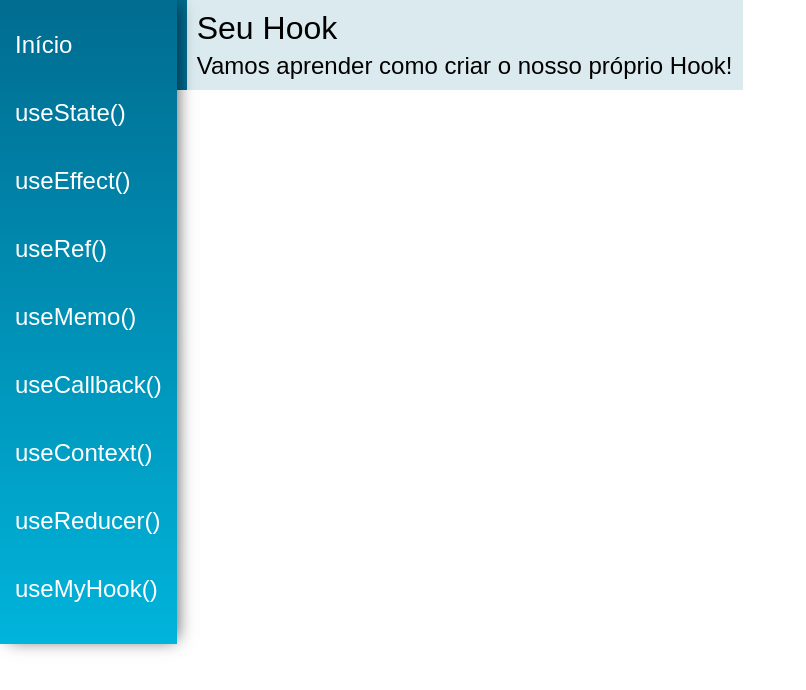
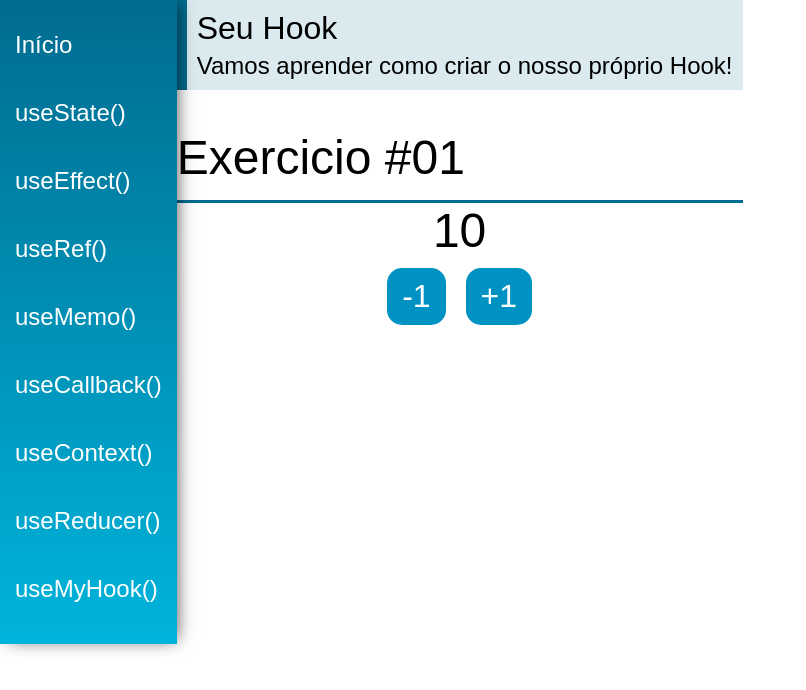
Before and after one commit to Lukas656/Navegacao-react-router, a React (Create React App) app: page /useCustom in a window 1280 px wide. Shown: the top 690 px of the page, without its empty margins (0-806 px from the left). Built offline with nearby package versions, Linux system fonts and the light colour scheme.

Commit message:
Exemplo #01 de Como Criar um Hook personalizado

```diff
--- /dev/null
+++ b/src/hook/useCounter.js
@@ -0,0 +1,14 @@
+import { useState } from "react";
+
+export const useCounter = (initilvalue = 100) => {
+    const [count, setCount] = useState(initilvalue )
+
+    function inc(){
+        setCount(count + 1)
+    }
+    function dec(){
+        setCount(count - 1)
+    }
+
+    return [count, inc, dec]
+}
--- a/src/views/examples/UseCustom.jsx
+++ b/src/views/examples/UseCustom.jsx
@@ -1,13 +1,26 @@
 import React from 'react'
 import PageTitle from '../../components/layout/PageTitle'
+import SectionTitle from '../../components/layout/SectionTitle'
+import { useCounter } from '../../hook/useCounter'
+
 
 const UseRef = (props) => {
+    const [count, inc, dec] = useCounter(10)
+
     return (
         <div className="UseCustom">
             <PageTitle
                 title="Seu Hook"
                 subtitle="Vamos aprender como criar o nosso próprio Hook!"
             />
+            <SectionTitle title= "Exercicio #01" />
+            <div className='center'>
+                <span className='text'>{count}</span>
+                <div>
+                    <button className='btn' onClick={()=> dec()}>-1</button>
+                    <button className='btn' onClick={()=> inc()}>+1</button>
+                </div>
+            </div>
         </div>
     )
 }
```
